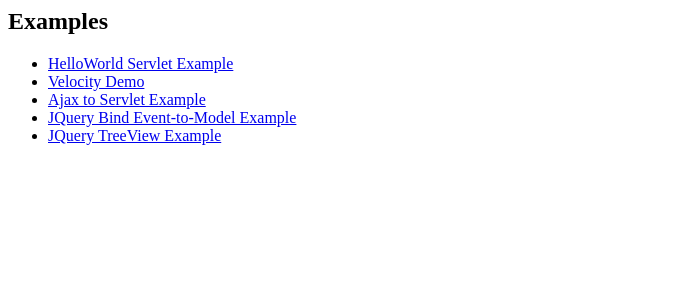
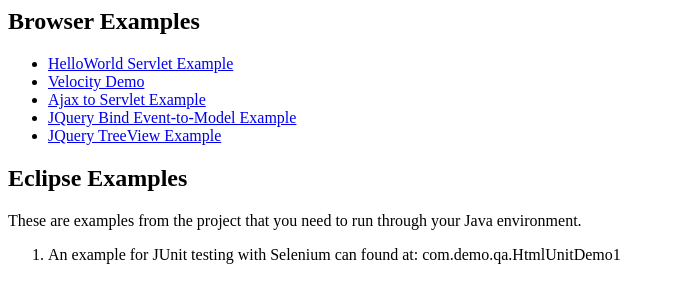
Before and after one commit to GeneSJC/JavaWebExamples, a plain HTML site: page WebContent/index.html in a window 1280 px wide. Shown: the whole page, without its empty margins (0-673 px from the left). Drawn offline with Linux system fonts and the light colour scheme.

Commit message:
added eclipse notes section

```diff
--- a/WebContent/index.html
+++ b/WebContent/index.html
@@ -4,7 +4,7 @@
 </head>
 <body>
 
-<h2>Examples</h2>
+<h2>Browser Examples</h2>
 
 <ul>
 <li><a id='hello_servlet' href='HelloWorld'>HelloWorld Servlet Example</a>
@@ -13,5 +13,16 @@
 <li><a id='jq_event-bind' href='bind_event_demo.html'>JQuery Bind Event-to-Model Example</a>
 <li><a id='jq_treeview_demo' href='js/jquery/jquery.treeview/demo/simple.html'>JQuery TreeView Example</a>
 </ul>
+
+
+<h2>Eclipse Examples</h2>
+
+These are examples from the project that you need to run through your Java environment.
+
+<ol>
+<li>An example for JUnit testing with Selenium can found at: com.demo.qa.HtmlUnitDemo1
+</ol>
+
+
 </body>
 </html>
```
